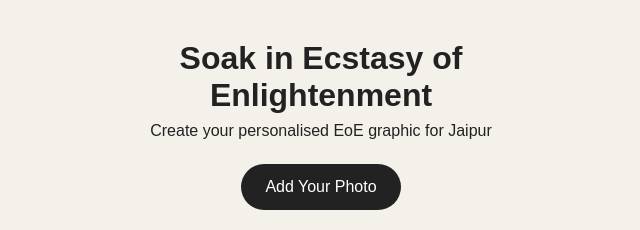
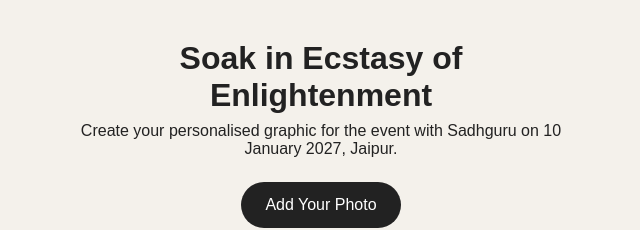
Before and after one commit to verticallane-cmyk/eoe-photo-frame, a plain HTML site: page index.html in a window 1280 px wide. Shown: the top 230 px of the page, without its empty margins (319-959 px from the left). Drawn offline with Linux system fonts and the light colour scheme.

Commit message:
Update index.html

```diff
--- a/index.html
+++ b/index.html
@@ -20,7 +20,7 @@
     <h1>Soak in Ecstasy of Enlightenment</h1>
 
     <p>
-      Create your personalised EoE graphic for Jaipur
+      Create your personalised graphic for the event with Sadhguru on 10 January 2027, Jaipur.
     </p>
 
     <button id="photoButton">
```
